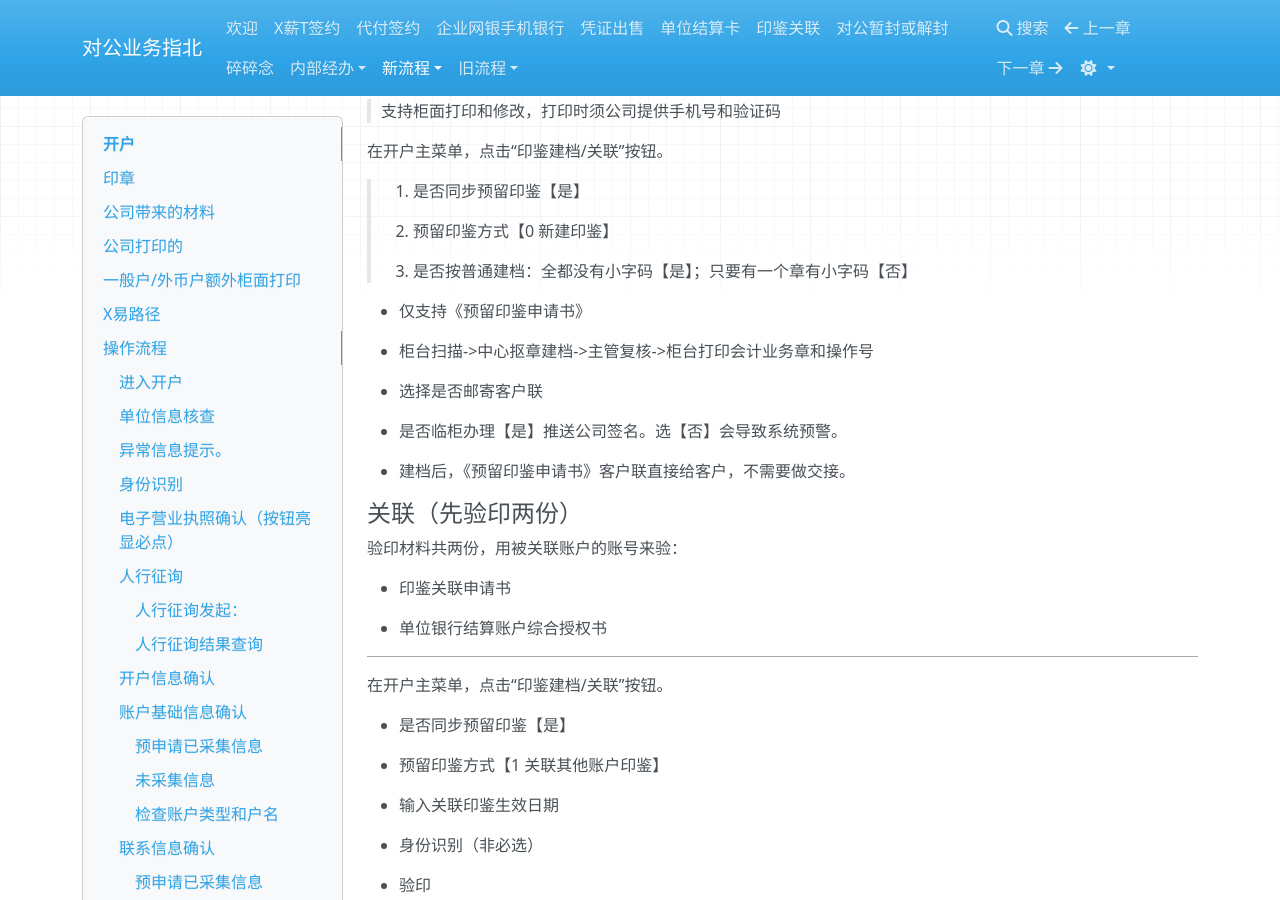
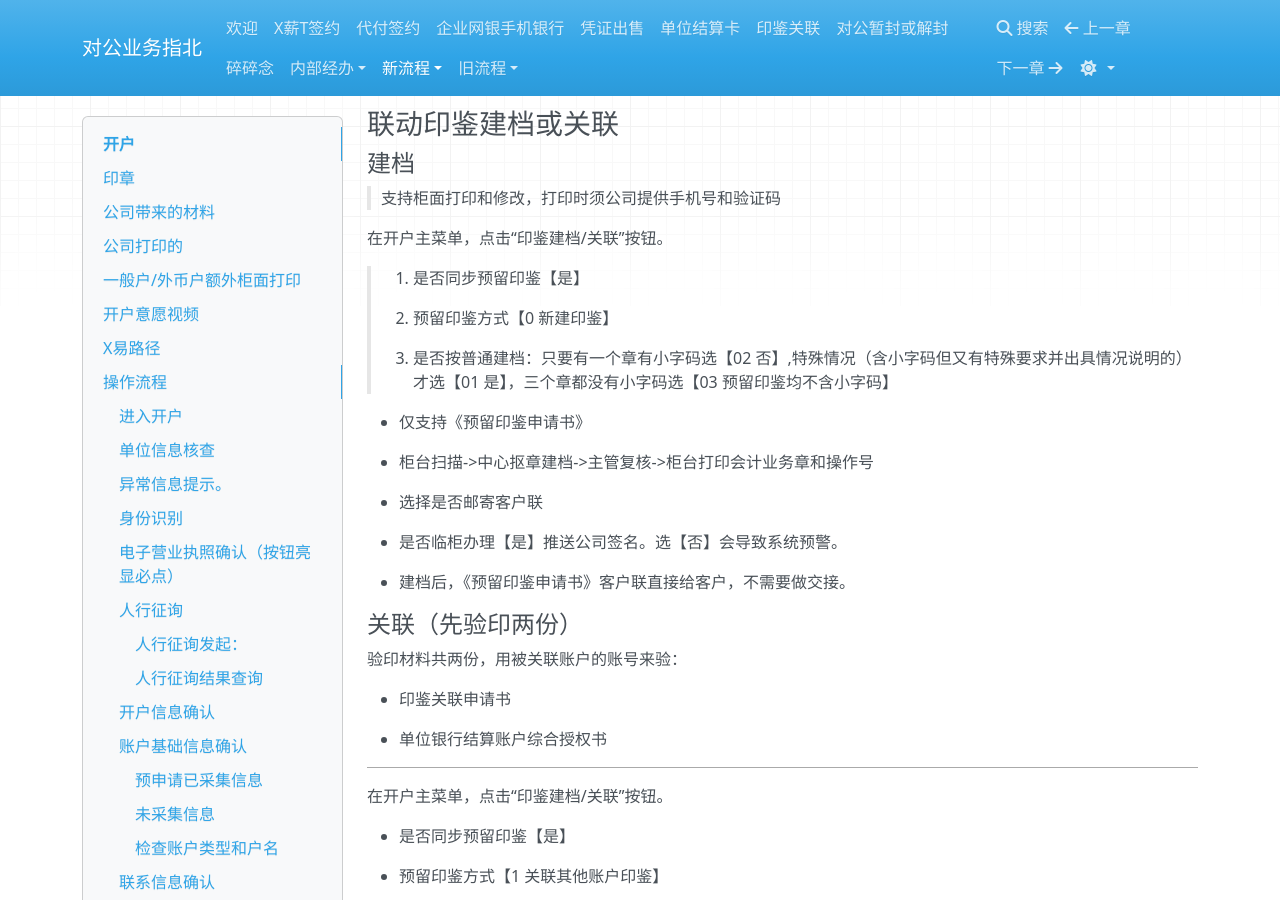
Before and after one commit to sakurafisch/fi, an MkDocs documentation site: the page built from docs/新流程/开户.md, in a window 1280 px wide and 900 px high, scrolled down 5447 px. Built offline with MkDocs 1.6.1, drawn with Linux system fonts in a browser that asks for light colours; nearby versions of some CDN libraries; some of the changed text lies outside the part shown.

Commit message:
feat: 开户视频核实

```diff
--- a/docs/新流程/开户.md
+++ b/docs/新流程/开户.md
@@ -67,6 +67,10 @@
 ## 一般户/外币户额外柜面打印
 
 开户申请（内容大概：因公司业务需要，申请开立壹个一般户/美元户...）
+
+## 开户意愿视频
+
+> 开基本户时，须查看开户意愿视频是否已录制
 
 ## X易路径
 
@@ -275,7 +279,7 @@
 >
 > 2. 预留印鉴方式【0 新建印鉴】
 >
-> 3. 是否按普通建档：全都没有小字码【是】；只要有一个章有小字码【否】
+> 3. 是否按普通建档：只要有一个章有小字码选【02 否】,特殊情况（含小字码但又有特殊要求并出具情况说明的）才选【01 是】，三个章都没有小字码选【03 预留印鉴均不含小字码】
 
 - 仅支持《预留印鉴申请书》
 
@@ -365,7 +369,9 @@
 
 - 基本存款账户信息
 
-- 存款人查询密码
+- 【遮挡密码】存款人查询密码
+
+- （少数情况）重空印鉴卡《客户联》
 
 ### 印鉴双人入袋
 
```
Also changed, not shown: other parts of docs/新流程/开户.md (+1 -1 lines).
